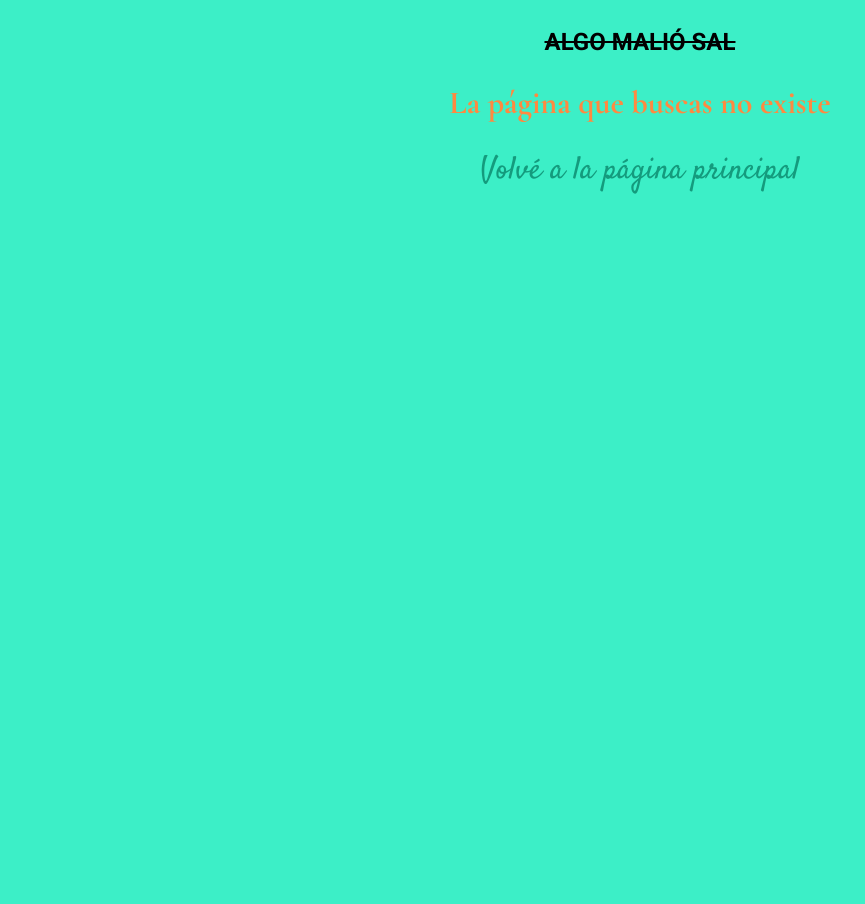
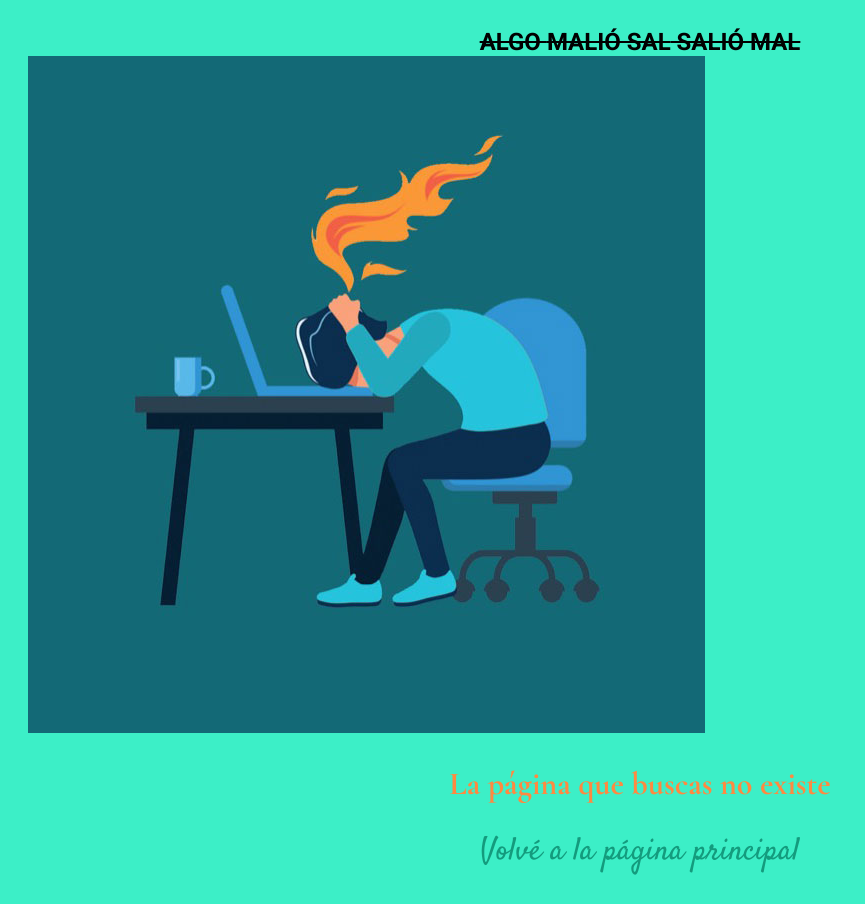
Before and after one commit to gergimenezp/PLC_psicoterapia, a website: page error404.html in a window 1280 px wide. Shown: the whole page, without its empty margins (0-865 px from the left). Before the commit the page ends 800 px from the top, so only its background shows below. Drawn offline with nearby package versions, Linux system fonts and the light colour scheme.

Commit message:
Modifique pagina de error y agregue imagenes

```diff
--- a/error404.html
+++ b/error404.html
@@ -17,7 +17,10 @@
 <body>
   <section class="ErrorContainer">
       <div class="error">
-          Algo malió sal
+          Algo <span>malió sal</span> salió mal
+      </div>
+      <div>
+          <img src="media/burn.jpg" alt="Colapso del sistema">
       </div>
       <h1 class="NoExist">
           La página que buscas no existe
```
Also changed, not shown: media/burn.jpg (added), media/logo.png (added).
